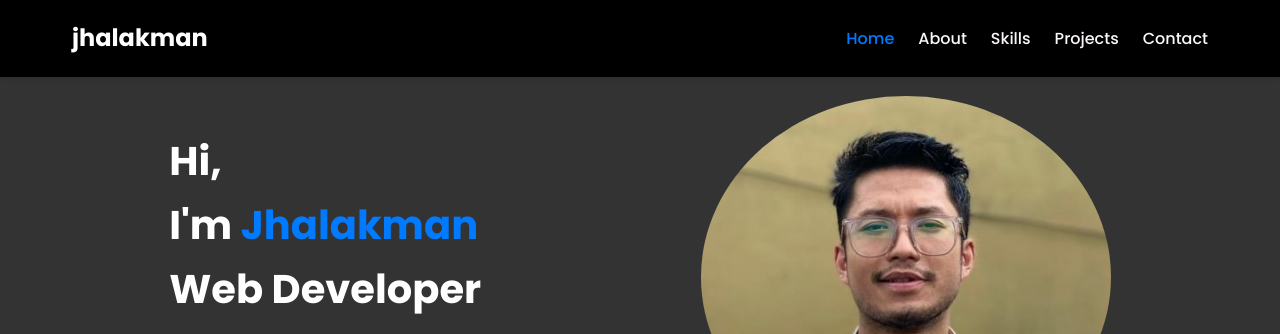
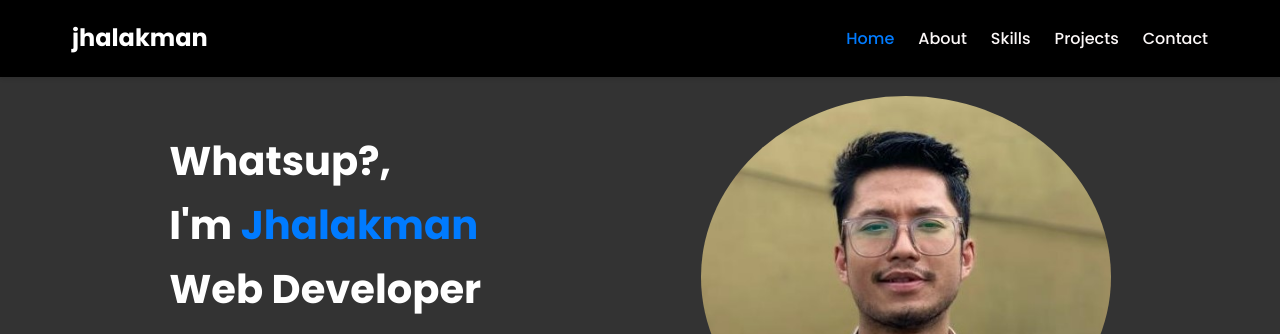
Before and after one commit to jhilkeymf/jhalakman, a plain HTML site: page index.html in a window 1280 px wide. Shown: the top 334 px of the page. Drawn offline with nearby package versions, Linux system fonts and the light colour scheme.

Commit message:
index.html

```diff
--- a/index.html
+++ b/index.html
@@ -37,7 +37,7 @@
         <!-- Home Section -->
         <section class="home" id="home">
                 <div class="home_data">
-                    <h1 class="home_title">Hi,<br>I'm <span class="home_title-color">Jhalakman</span><br>Web Developer</h1>
+                    <h1 class="home_title">Whatsup?,<br>I'm <span class="home_title-color">Jhalakman</span><br>Web Developer</h1>
                      <a href="#contact" class="button">Contact</a>
                     <div class="home_social">
                     <a href="" class="home_social-icon"><i class='bx bxl-facebook'></i></a>
```
